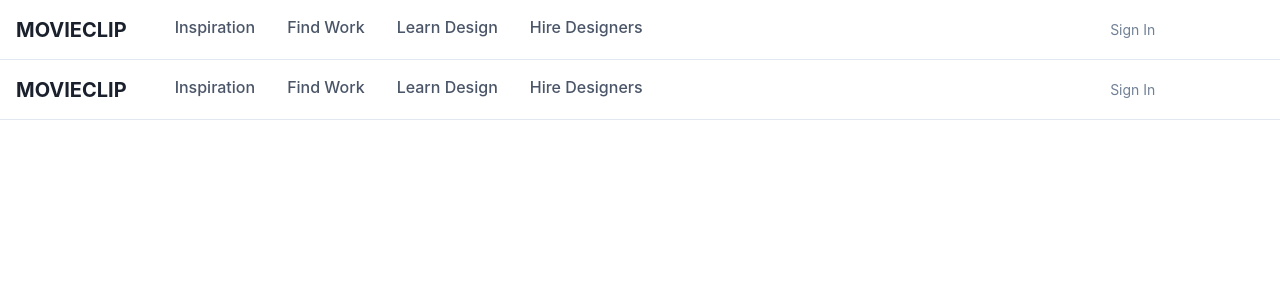
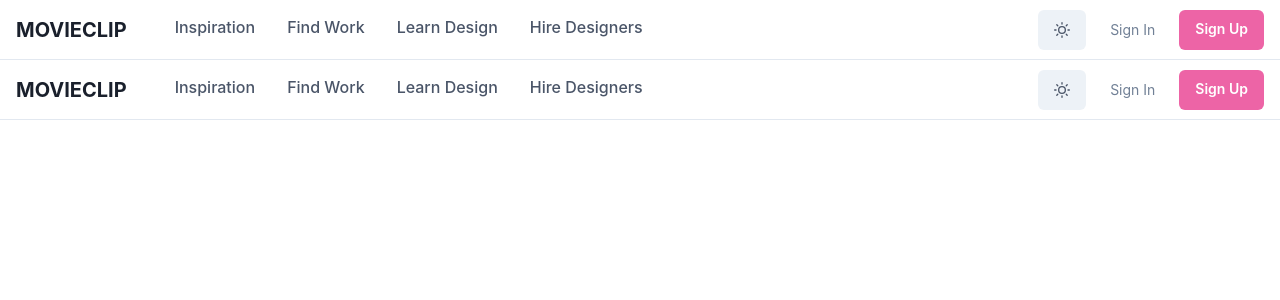
Before and after one commit to shuto-416/MovieClip, a Next.js app: page /Header in a window 1280 px wide. Shown: the top 300 px of the page. Built offline with nearby package versions, Linux system fonts and the light colour scheme.

Commit message:
add lighter

```diff
--- a/pages/Header.tsx
+++ b/pages/Header.tsx
@@ -12,6 +12,7 @@ import {
     Collapse,
     IconButton,
     useDisclosure,
+    useColorMode,
     useColorModeValue,
   } from "@chakra-ui/react"
 import {
@@ -19,10 +20,13 @@ import {
     CloseIcon,
     ChevronRightIcon,
     ChevronDownIcon,
+    MoonIcon,
+    SunIcon,
  } from "@chakra-ui/icons"
 
 const Header = () => {
     const { isOpen, onToggle } = useDisclosure();
+    const { colorMode, toggleColorMode } = useColorMode();
 
     return(
         // all in Box
@@ -75,6 +79,10 @@ const Header = () => {
                     direction = {'row'}
                     spacing = {6}
                 >
+                    <Button onClick={toggleColorMode}>
+                        {colorMode === 'light' ? <SunIcon /> : <MoonIcon />}
+                    </Button>
+
                     <Button
                         as = {'a'}
                         fontSize = {'sm'} // sm: small
@@ -90,7 +98,7 @@ const Header = () => {
                         fontSize = {'sm'}
                         fontWeight = {600}
                         color = {'white'} // font color
-                        bg = {'pimk.400'} // back ground color
+                        bg = {'pink.400'} // back ground color
                         href = {'#'}
                         _hover = {{ bg: 'pink.300' }} // hover action
                     >
```
